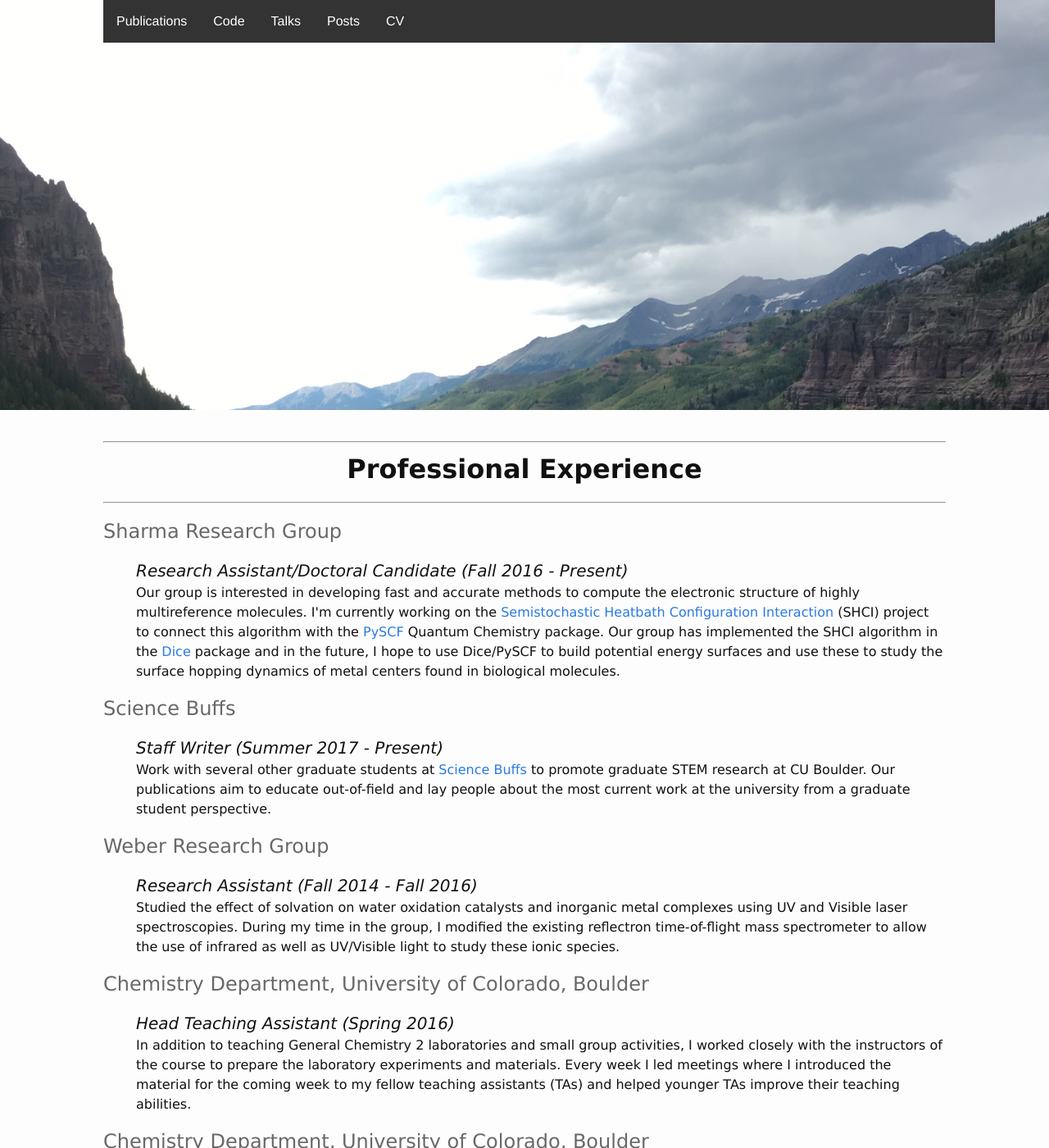
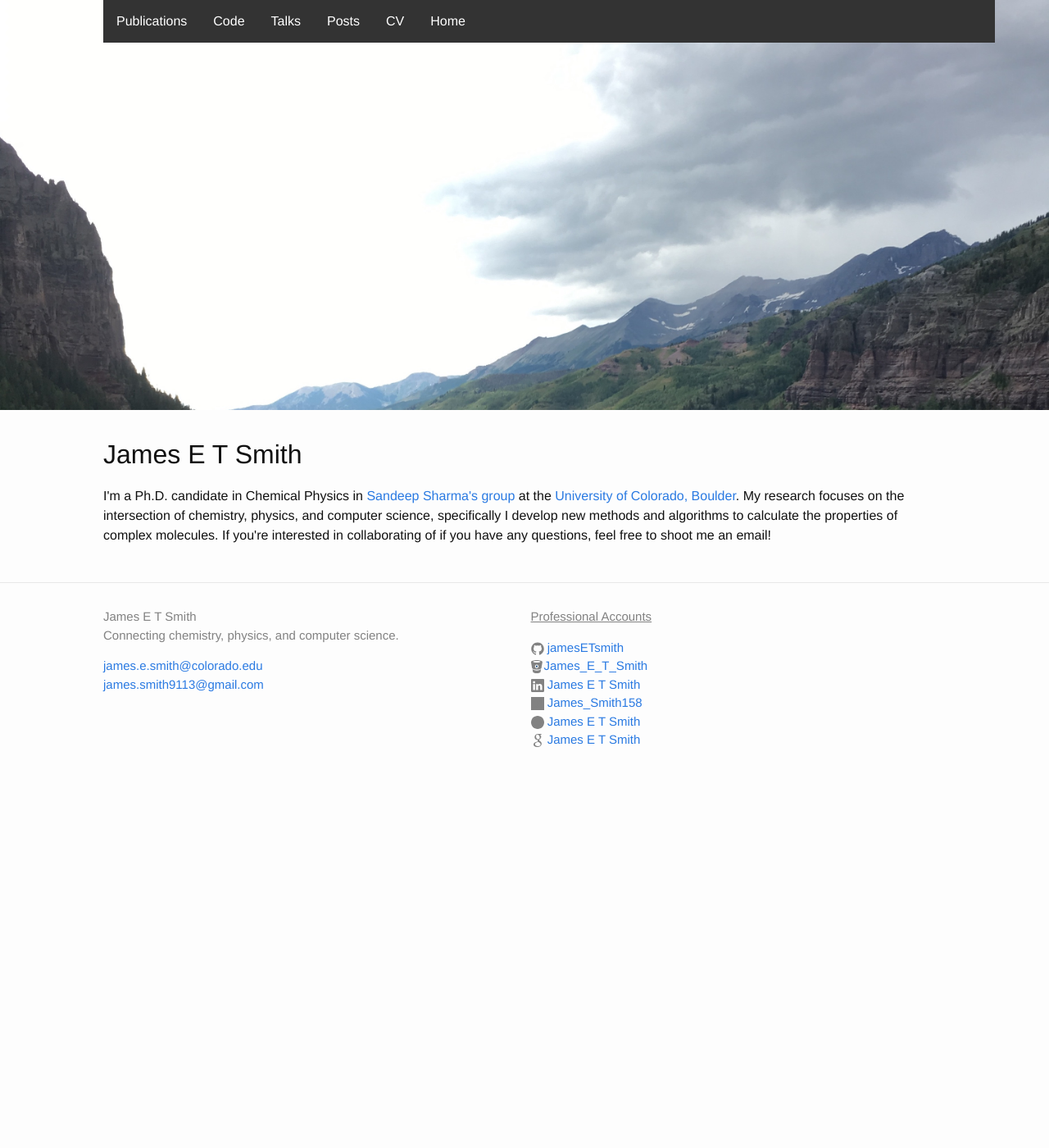
Before and after one commit to jasm32851/jasm32851.github.io, a Jekyll site: the page built from index.html, in a window 1280 px wide and 1400 px high. Shown: the whole window at 82% size. Built offline with Jekyll 4.4.1, drawn with Linux system fonts in a browser that asks for light colours; some of the changed text lies outside the part shown.

Commit message:
Updating format of website and giving CV its own page.

```diff
--- a/_config.yml
+++ b/_config.yml
@@ -1,8 +1,9 @@
 # Site settings
-title:
-email: james.smith9113@gmail.com
-description: > # this means to ignore newlines until "baseurl:"
-  I am a Ph.D. candidate at the University of Colorado, Boulder in Prof. Sandeep Sharma's group. My research focuses on developing fast and accurate methods to calculate the electronic structure properties of challenging chemical species.
+title: James E T Smith
+email: james.e.smith@colorado.edu
+email2: james.smith9113@gmail.com
+description: > # this means to ignore newlines until "baseurl:
+  Connecting chemistry, physics, and computer science.
 baseurl: "" # the subpath of your site, e.g. /blog
 
 url: "http://jamesetsmith.github.io" # the base hostname & protocol for your site
--- a/_includes/footer.html
+++ b/_includes/footer.html
@@ -2,17 +2,20 @@
 
   <div class="wrapper">
 
-    <h2 class="footer-heading">{{ site.title }}</h2>
+    <!-- <h2 class="footer-heading">{{ site.title }}</h2> -->
 
     <div class="footer-col-wrapper">
       <div class="footer-col footer-col-1">
         <ul class="contact-list">
           <li>{{ site.title }}</li>
+          <p>{{ site.description }}</p>
           <li><a href="mailto:{{ site.email }}">{{ site.email }}</a></li>
+          <li><a href="mailto:{{ site.email2 }}">{{ site.email2 }}</a></li>
         </ul>
       </div>
 
       <div class="footer-col footer-col-2">
+        <p><u>Professional Accounts</u><p>
         <ul class="social-media-list">
           {% if site.github_username %}
           <li>
@@ -52,9 +55,9 @@
         </ul>
       </div>
 
-      <div class="footer-col footer-col-3">
+      <!-- <div class="footer-col footer-col-3">
         <p>{{ site.description }}</p>
-      </div>
+      </div> -->
     </div>
 
   </div>
--- a/_pages/01_publications.html
+++ b/_pages/01_publications.html
@@ -5,7 +5,7 @@ permalink: /Publications/
 ---
 
 <ol reversed>
-    <li> J. E. T. Smith,  B. Mussard, A. A. Holmes, S. Sharma, <a href ="http://pubs.acs.org/doi/abs/10.1021/acs.jctc.7b00900?mi=497hqq0&af=R&AllField=mcscf+casscf&target=default&targetTab=std">"Cheap and near exact CASSCF with large active spaces"</a>, J. Chem. Theor. and Comp. <i>Posted Online</i> <i><b>(Editor's Choice)</b></i>
+    <li> J. E. T. Smith,  B. Mussard, A. A. Holmes, S. Sharma, <a href ="http://pubs.acs.org/doi/abs/10.1021/acs.jctc.7b00900?mi=497hqq0&af=R&AllField=mcscf+casscf&target=default&targetTab=std">"Cheap and near exact CASSCF with large active spaces"</a>, J. Chem. Theor. and Comp. 13 (11), 5468-5478.  <i><b>(Editor's Choice)</b></i>
     <li> S. Xu, J. E. T. Smith, S. Gozem, A. I. Krylov, J. M. Weber, <a href ="http://pubs.acs.org/doi/abs/10.1021/acs.inorgchem.7b00620"> "Electronic Spectra of Tris(2,2'-bipyridine)-M(II) Complex Ions in Vacuo (M = Fe and Os)"</a>, Inorg. Chem. 56, (2017) 7029–7037
     </li>
     <li>S. Xu, J. E. T. Smith, J. M. Weber, <a href="http://pubs.acs.org/doi/abs/10.1021/acs.inorgchem.6b02054?journalCode=inocaj">"UV Spectra of Tris(2,2'-bipyridine)-M(II) Complex Ions in Vacuo (M = Mn, Fe, Co, Ni, Cu, Zn)"</a>, Inorg. Chem. 55 (2016) 11937–11943</li>
--- a/_pages/02_code.html
+++ b/_pages/02_code.html
@@ -4,7 +4,7 @@ title: Code
 permalink: /Code/
 ---
 
-<h1 class="page-content">Code I've Contributed To:
+<h1 class="page-content">Code I Contributes To:
   <ul>
     <li class="code-desc"><a href="https://github.com/sanshar/Dice/blob/master/README.md"><img src="/images/dice_orange.png" width="75" height="100"></a> <a href="https://sanshar.github.io/Dice/">Dice</a> package for fast and accurate selected CI calculations.
     <li class="code-desc"><a href="https://github.com/sunqm/pyscf/blob/master/README.md"><img src="/images/pyscf-logo.png" width="90" height="90"></a> PySCF package for electronic structure calculations.
--- /dev/null
+++ b/_pages/06_CV.html
@@ -0,0 +1,4 @@
+---
+title: CV
+---
+<object data={{ site.baseurl }}{% link /files/JAMES_SMITH_CV.pdf %} width="100%" height="100%">
--- a/_sass/_layout.scss
+++ b/_sass/_layout.scss
@@ -94,18 +94,18 @@
 }
 
 .footer-col-1 {
-    width: -webkit-calc(35% - (#{$spacing-unit} / 2));
-    width:         calc(35% - (#{$spacing-unit} / 2));
+    width: -webkit-calc(50% - (#{$spacing-unit} / 2));
+    width:         calc(50% - (#{$spacing-unit} / 2));
 }
 
 .footer-col-2 {
-    width: -webkit-calc(20% - (#{$spacing-unit} / 2));
-    width:         calc(20% - (#{$spacing-unit} / 2));
+    width: -webkit-calc(50% - (#{$spacing-unit} / 2));
+    width:         calc(50% - (#{$spacing-unit} / 2));
 }
 
 .footer-col-3 {
-    width: -webkit-calc(45% - (#{$spacing-unit} / 2));
-    width:         calc(45% - (#{$spacing-unit} / 2));
+    width: -webkit-calc(0% - (#{$spacing-unit} / 2));
+    width:         calc(0% - (#{$spacing-unit} / 2));
 }
 
 @include media-query($on-laptop) {
--- a/index.html
+++ b/index.html
@@ -1,8 +1,17 @@
 ---
 layout: default
-title: CV
+title: Home
 ---
 
+<h1>
+James E T Smith
+</h1>
+
+<p>
+  I'm a Ph.D. candidate in Chemical Physics in <a href="https://www.colorado.edu/lab/sharmagroup/">Sandeep Sharma's group</a> at the <a href="https://www.colorado.edu/">University of Colorado, Boulder</a>. My research focuses on the intersection of chemistry, physics, and computer science, specifically I develop new methods and algorithms to calculate the properties of complex molecules. If you're interested in collaborating of if you have any questions, feel free to shoot me an email!
+</p>
+
+<!--
 <div class="cv">
   <hr>
   <h1>
@@ -95,7 +104,7 @@ title: CV
         Graduate Student General Chemistry Teaching Award (2014-2015 academic year)
       </h3>
   </h1>
-</div>
+</div> -->
   <!-- <h1 class="page-heading">James E T. Smith</h1> -->
 <!--
   <h1 class="page-heading">Posts</h1>
```
